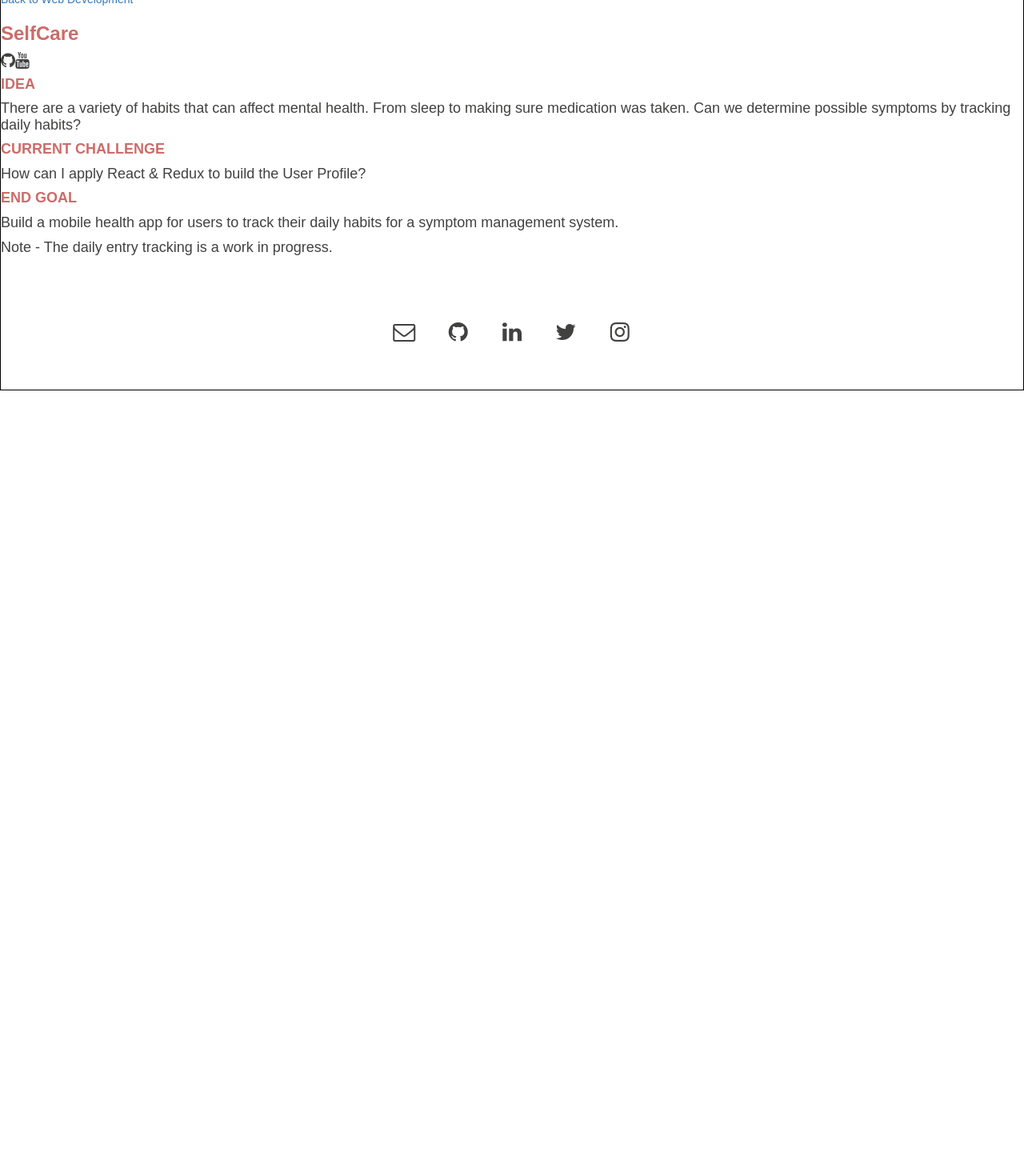
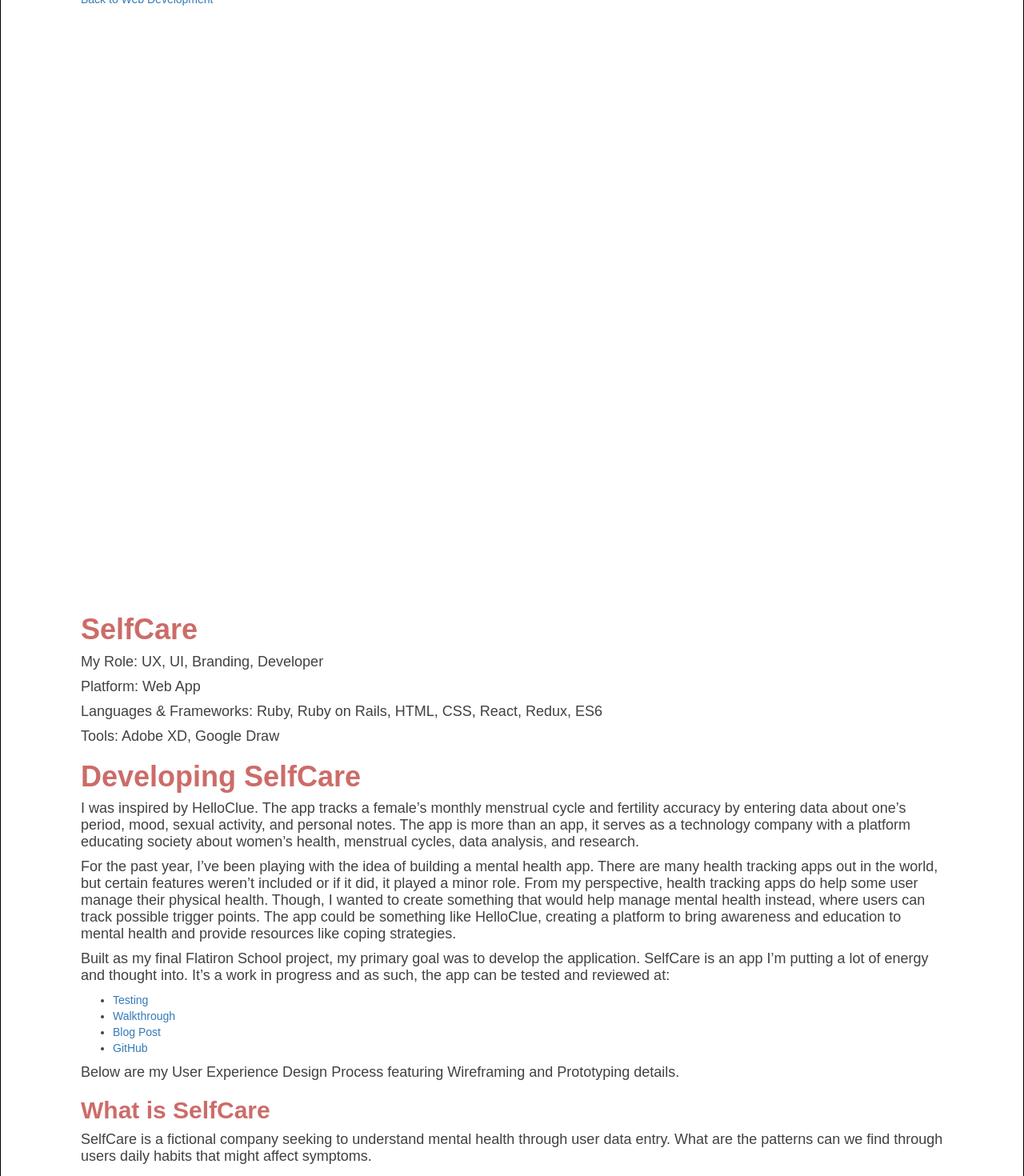
Before and after one commit to christinetran825/tofukid-website, a React (Create React App) app: page /work/web-dev/selfcare in a window 1280 px wide. Shown: the part 200-1670 px from the top of the page at 80% size. Before the commit the page ends 800 px from the top, so only its background shows below. Built offline with nearby package versions, Linux system fonts and the light colour scheme; a web font is replaced by a local one.

Commit message:
updated semantics, classNames, and styles

```diff
--- a/src/App.css
+++ b/src/App.css
@@ -248,7 +248,7 @@ main h1 {
    ABOUT & PROJECTS Styles
    ========================================================================== */
 
-.about, .latest-projects, .projects {
+.about, .latest-projects, .projects, .visuals {
   margin: 30px;
   display: grid;
   grid-gap: 40px;
@@ -271,12 +271,13 @@ main h1 {
   grid-template-columns: repeat(auto-fit, minmax(250px, 1fr));
 } */
 
-.projects {
+.projects, .visuals {
   grid-template-columns: repeat(auto-fit, minmax(200px, 1fr));
 }
 
 .latest-projects img,
-.projects img {
+.projects img,
+.visuals img {
   width: 100%;
 }
 
@@ -324,6 +325,38 @@ main h1 {
 }
 
 /* ==========================================================================
+   WebApps Styles
+   ========================================================================== */
+
+.hero-image {
+  height: 50%;
+  background-position: center;
+  background-repeat: no-repeat;
+  background-size: cover;
+  position: relative;
+}
+
+#selfcare .hero-image {
+  /* background-image: url("/images/web-dev/tea-crate/prototypes/landing-page-high.jpg"); */
+}
+
+#artphilia .hero-image {
+  background-image: url("/images/web-dev/artphilia/prototypes/artphilia-landing-page-high-2x.jpg");
+}
+
+#teacrate .hero-image {
+  background-image: url("/images/web-dev/tea-crate/prototypes/landing-page-high.jpg");
+}
+
+#seedpicker .hero-image {
+  /* background-image: url("/images/web-dev/tea-crate/prototypes/landing-page-high.jpg"); */
+}
+
+.webapps {
+  padding: 0 100px;
+}
+
+/* ==========================================================================
    BREAKPOINT Styles
    ========================================================================== */
 
--- a/src/components/WebApps/Artphilia.js
+++ b/src/components/WebApps/Artphilia.js
@@ -1,29 +1,44 @@
 import React, { Component } from 'react';
+import { Link } from 'react-router-dom'
 
 class Artphilia extends Component {
   render(){
     return (
-      <section className="webapps">
+      <div id="artphilia" className="webapps">
+        <div className="hero-image">
           <span><a href="/work">Back to Web Development</a></span>
-        <div className="webapp">
-          <div className="title">
-            <div className="project-name">
-              <h3>Artphilia</h3>
         </div>
-            <div className="links">
-              <a href="https://github.com/christinetran825/Artphilia" target="_blank" rel="noopener noreferrer"><i className="fa fa-github fa-lg fa-2x"></i></a>
-              <a href="https://youtu.be/LW-DTvgwrGs" target="_blank" rel="noopener noreferrer"><i className="fa fa-youtube fa-lg fa-2x"></i></a>
-            </div>
-          </div>
-          <div className="details">
-            <div className="roles">
+
+        <section className="webapp">
+          <h1>Artphilia</h1>
+          <div className="specs">
             <p>My Role: UX, UI, Branding, Developer</p>
             <p>Platform: Web App</p>
             <p>Languages & Frameworks: Ruby, Ruby on Rails, HTML, CSS, jQuery, Javascript</p>
             <p>Tools: Adobe XD, Google Draw</p>
           </div>
           <div className="summary">
-              <h2>Creating Artphilia</h2>
+            <h2>Developing Artphilia</h2>
+            <p>Art can be found just about anywhere. Most art we, as a society, come across are through museums and art galleries. Though, not many artists are found in such places, many can be found at art fairs, convention centers, animations, and social media (like Instagram). As Artists continue to make and share their work, it’s hard to keep track of the ones we come across and like. I thought it’ll be a fun idea to build an app collecting artists (non-musicians) that we find and like; sort of like a rolodex. Users can also record artwork they like, own, or wish to own.</p>
+            <p>Built as one of my Flatiron School projects, my primary goal was to develop an application. At the time, I managed the build with an app flow. As such, the app can be tested and reviewed at:</p>
+              <ul>
+                <li>
+                  <Link to="artphilia.application.heroku.com" target="_blank">Testing</Link>
+                </li>
+                <li>
+                  <Link to="https://youtu.be/LW-DTvgwrGs" target="_blank">Walkthrough</Link></li>
+                <li>
+                  <Link to="" target="_blank">Blog Post</Link></li>
+                <li>
+                  <Link to="https://github.com/christinetran825/Artphilia" target="_blank">GitHub</Link></li>
+              </ul>
+            <p>Below are my User Experience Design Process featuring Wireframing and Prototyping details.</p>
+          </div>
+        </section>
+
+        <section className="details">
+          <div className="goals">
+            <h2>What is Artphilia</h2>
             <p>Artphilia is a fictional company seeking to share independent artists we like, their work, and their story.</p>
           </div>
           <div className="problem">
@@ -35,20 +50,35 @@ class Artphilia extends Component {
             <h2>The Solution</h2>
             <p>Design an app allowing users to input an artist’s name, website/portfolio link, where they were discovered, rating, and notes. With the artist recorded, allow users to upload an image of the artwork they like, own, or wish to own.</p>
           </div>
+        </section>
+
+        <section className="design-process">
+          <h2>Sitemapping</h2>
           <div className="visuals">
-              <h2>Sitemapping</h2>
-              <img className="site-mapping" src="./images/web-dev/artphilia/artphilia-site-mapping.jpg" alt="artphilia-site-mapping"/>
-              <h2>Wireframing</h2>
-              <img className="wireframes" src="./images/web-dev/artphilia/all-artists.jpg" alt="artphilia-all-artists-page"/>
-              <img className="wireframes" src="./images/web-dev/artphilia/artist-page.jpg" alt="artphilia-artists-page"/>
-              <img className="wireframes" src="./images/web-dev/artphilia/favorite-artists.jpg" alt="artphilia-favorite-artists-page"/>
-              <img className="wireframes" src="./images/web-dev/artphilia/artworks-owned.jpg" alt="artphilia-artworks-owned-page"/>
-              <img className="forms" src="./images/web-dev/artphilia/add-artist-form-modal.jpg" alt="artphilia-add-artists-form"/>
-              <img className="forms" src="./images/web-dev/artphilia/add-artwork-form-modal.jpg" alt="artphilia-add-artworks-form"/>
+            <img src="../../images/web-dev/artphilia/artphilia-site-mapping.jpg" alt="artphilia-site-mapping"/>
           </div>
+
+          <h2>Wireframes</h2>
+          <div className="visuals">
+            <img src="../../images/web-dev/artphilia/wireframes/all-artists.jpg" alt="artphilia-all-artists-page"/>
+            <img src="../../images/web-dev/artphilia/wireframes/artist-page.jpg" alt="artphilia-artists-page"/>
+            <img src="../../images/web-dev/artphilia/wireframes/favorite-artists.jpg" alt="artphilia-favorite-artists-page"/>
+            <img src="../../images/web-dev/artphilia/wireframes/artworks-owned.jpg" alt="artphilia-artworks-owned-page"/>
+            <img src="../../images/web-dev/artphilia/wireframes/add-artist-form-modal.jpg" alt="artphilia-add-artists-form"/>
+            <img src="../../images/web-dev/artphilia/wireframes/add-artwork-form-modal.jpg" alt="artphilia-add-artworks-form"/>
           </div>
+
+          <h2>Prototypes</h2>
+          <div className="visuals">
+            <img src="../../images/web-dev/artphilia/prototypes/artphilia-all-artists.jpg" alt="artphilia-all-artists-page"/>
+            <img src="../../images/web-dev/artphilia/prototypes/artphilia-artist-page.jpg" alt="artphilia-artists-page"/>
+            <img src="../../images/web-dev/artphilia/prototypes/artphilia-favorite-artists.jpg" alt="artphilia-favorite-artists-page"/>
+            <img src="../../images/web-dev/artphilia/prototypes/artphilia-artworks-owned.jpg" alt="artphilia-artworks-owned-page"/>
+            <img src="../../images/web-dev/artphilia/prototypes/artphilia-add-artist-form-modal.jpg" alt="artphilia-add-artists-form"/>
+            <img src="../../images/web-dev/artphilia/prototypes/artphilia-add-artwork-form-modal.jpg" alt="artphilia-add-artworks-form"/>
           </div>
         </section>
+      </div>
     )
   }
 }
--- a/src/components/WebApps/SeedPicker.js
+++ b/src/components/WebApps/SeedPicker.js
@@ -1,28 +1,40 @@
 import React, { Component } from 'react';
+import { Link } from 'react-router-dom'
 
 class SeedPicker extends Component {
   render(){
     return (
-      <section className="webapps">
-        <span><a href="/work">Back to Web Development</a></span>
-        <div className="webapp">
-          <div className="title">
-            <div className="project-name">
-              <h3>SeedPicker</h3>
-            </div>
-            <div className="links">
-              <a href="https://github.com/christinetran825/seed-picker-cli-app" target="_blank" rel="noopener noreferrer"><i className="fa fa-github fa-lg fa-2x"></i></a>
-              <a href="https://youtu.be/4QXM_g-vNr8" target="_blank" rel="noopener noreferrer"><i className="fa fa-youtube fa-lg fa-2x"></i></a>
-            </div>
+      <div id="seedpicker" className="webapps">
+        <div className="hero-image">
+          <span><a href="/work">Back to Web Development</a></span>
+        </div>
+
+        <section className="webapp">
+          <h3>SeedPicker</h3>
+          <div className="specs">
+            <p>My Role: Developer</p>
+            <p>Platform: CLI Gem</p>
+            <p>Languages & Frameworks: Ruby, Nokogiri</p>
+            <p>Tools: CLI</p>
           </div>
-          <div className="details">
-            <h4>IDEA</h4>
-            <p>I like vegetables. I chose a fun seed website to practice my CLI skills.</p>
-            <h4>CURRENT CHALLENGE</h4>
-            <p>Build a CLI Gem using Nokogiri and Ruby.</p>
+
+          <div className="summary">
+            <h2>Developing SeedPicker</h2>
+            <p>I like vegetables. I chose a fun seed website to practice my CLI skills. Build a CLI Gem using Nokogiri and Ruby.</p>
+            <ul>
+              <li>
+                <Link to="#" target="_blank">Testing</Link>
+              </li>
+              <li>
+                <Link to="https://youtu.be/4QXM_g-vNr8" target="_blank">Walkthrough</Link></li>
+              <li>
+                <Link to="" target="_blank">Blog Post</Link></li>
+              <li>
+                <Link to="https://github.com/christinetran825/seed-picker-cli-app" target="_blank">GitHub</Link></li>
+            </ul>
           </div>
-        </div>
-      </section>
+        </section>
+      </div>
     )
   }
 }
--- a/src/components/WebApps/SelfCare.js
+++ b/src/components/WebApps/SelfCare.js
@@ -1,31 +1,83 @@
 import React, { Component } from 'react';
+import { Link } from "react-router-dom";
 
 class SelfCare extends Component {
   render(){
     return (
-      <section className="webapps">
-        <span><a href="/work">Back to Web Development</a></span>
-        <div className="webapp">
-          <div className="title">
-            <div className="project-name">
-              <h3>SelfCare</h3>
-            </div>
-            <div className="links">
-              <a href="https://github.com/christinetran825/SelfCare-C" target="_blank" rel="noopener noreferrer"><i className="fa fa-github fa-lg fa-2x"></i></a>
-              <a href="https://youtu.be/6Py4HcsAqNQ" target="_blank" rel="noopener noreferrer"><i className="fa fa-youtube fa-lg fa-2x"></i></a>
-            </div>
+      <div id="selfcare" className="webapps">
+        <div className="hero-image">
+          <span><a href="/work">Back to Web Development</a></span>
+        </div>
+
+        <section className="webapp">
+          <h1>SelfCare</h1>
+          <div className="specs">
+            <p>My Role: UX, UI, Branding, Developer</p>
+            <p>Platform: Web App</p>
+            <p>Languages & Frameworks: Ruby, Ruby on Rails, HTML, CSS, React, Redux, ES6</p>
+            <p>Tools: Adobe XD, Google Draw</p>
           </div>
-          <div className="details">
-            <h4>IDEA</h4>
-            <p>There are a variety of habits that can affect mental health. From sleep to making sure medication was taken. Can we determine possible symptoms by tracking daily habits?</p>
-            <h4>CURRENT CHALLENGE</h4>
-            <p>How can I apply React & Redux to build the User Profile?</p>
-            <h4>END GOAL</h4>
-            <p>Build a mobile health app for users to track their daily habits for a symptom management system.</p>
-            <p className="notes">Note - The daily entry tracking is a work in progress.</p>
+
+          <div className="summary">
+            <h1>Developing SelfCare</h1>
+            <p>I was inspired by HelloClue. The app tracks a female’s monthly menstrual cycle and fertility accuracy by entering data about one’s period, mood, sexual activity, and personal notes. The app is more than an app, it serves as a technology company with a platform educating society about women’s health, menstrual cycles, data analysis, and research.</p>
+            <p>For the past year, I’ve been playing with the idea of building a mental health app. There are many health tracking apps out in the world, but certain features weren’t included or if it did, it played a minor role. From my perspective, health tracking apps do help some user manage their physical health. Though, I wanted to create something that would help manage mental health instead, where users can track possible trigger points. The app could be something like HelloClue, creating a platform to bring awareness and education to mental health and provide resources like coping strategies.</p>
+            <p>Built as my final Flatiron School project, my primary goal was to develop the application. SelfCare is an app I’m putting a lot of energy and thought into. It’s a work in progress and as such, the app can be tested and reviewed at:</p>
+              <ul>
+                <li>
+                  <Link to="selfcare.application.heroku.com" target="_blank">Testing</Link>
+                </li>
+                <li>
+                  <Link to="https://youtu.be/6Py4HcsAqNQ" target="_blank">Walkthrough</Link></li>
+                <li>
+                  <Link to="" target="_blank">Blog Post</Link></li>
+                <li>
+                  <Link to="https://github.com/christinetran825/SelfCare-C" target="_blank">GitHub</Link></li>
+              </ul>
+            <p>Below are my User Experience Design Process featuring Wireframing and Prototyping details.</p>
           </div>
-        </div>
-      </section>
+        </section>
+
+        <section className="details">
+          <div className="goals">
+            <h2>What is SelfCare</h2>
+            <p>SelfCare is a fictional company seeking to understand mental health through user data entry. What are the patterns can we find through users daily habits that might affect symptoms.</p>
+          </div>
+          <div className="problem">
+            <h2>The Problem</h2>
+            <h4>1. How can we make the app data entry simple, friendly, and most importantly not overwhelming?</h4>
+            <p>Those affected with mental health can struggle with simple things like getting out of bed. The app should allow users to input their data with a simple click or tap. I thought maybe setting up a calendar like structure with a box denoting each symptom that can be clicked or tapped if the user completed that task.</p>
+
+            <h4>2. What symptoms should be include?</h4>
+            <p>I mapped out a variety of actions and activities that could be useful as symptom data. Below is a large map of what I think could be included. While observing the map, I noticed that the data can be very overwhelming. Perhaps we can have the actions customizable by the user or by physician guidance to help target more specific areas.</p>
+
+            <h4>3. How can we implement an organization system?</h4>
+            <p>Organizing paperwork can be an issue for many people with or without being affected by mental health. In terms of health, there are those who seek more than one physicians or have had changes in medical insurances. I thought it would be helpful to allow users record their past and present medical providers, insurances, and medications. It can help medical professionals determine the best care and alternatives if a user chooses to share their information.</p>
+          </div>
+          <div className="solution">
+            <h2>The Solution</h2>
+            <p>Build a mobile health app for users to track their daily habits for a symptom management system with a backend API to load data via Redux to a React based app. </p>
+          </div>
+        </section>
+
+        <section className="design-process">
+          <h2>Sitemapping</h2>
+          <div className="visuals">
+
+          </div>
+
+          <h2>Wireframes</h2>
+          <div className="visuals">
+
+          </div>
+
+          <h2>Prototypes</h2>
+          <div className="visuals">
+
+          </div>
+        </section>
+
+      </div>
     )
   }
 }
--- a/src/components/WebApps/TeaCrate.js
+++ b/src/components/WebApps/TeaCrate.js
@@ -1,34 +1,49 @@
 import React, { Component } from 'react';
+import { Link } from 'react-router-dom'
 
 class TeaCrate extends Component {
   render(){
     return (
-      <section className="webapps">
+      <div id="teacrate" className="webapps">
+        <div className="hero-image">
           <span><a href="/work">Back to Web Development</a></span>
-        <div className="webapp">
-          <div className="title">
-            <div className="project-name">
-              <h3>Tea Crate</h3>
         </div>
-            <div className="links">
-              <a href="https://github.com/christinetran825/tea-crate" target="_blank" rel="noopener noreferrer"><i className="fa fa-github fa-lg fa-2x"></i></a>
-              <a href="https://youtu.be/3LCFISldE2w" target="_blank" rel="noopener noreferrer"><i className="fa fa-youtube fa-lg fa-2x"></i></a>
-            </div>
-          </div>
-          <div className="details">
-            <div className="roles">
+
+        <section className="webapp">
+          <h1>Tea Crate</h1>
+          <div className="specs">
             <p>My Role: UX, UI, Branding, Developer</p>
             <p>Platform: Web App</p>
             <p>Languages & Frameworks: Ruby, Ruby on Rails, Sinatra, Model View Controller (MVC), HTML, CSS</p>
           </div>
           <div className="summary">
-              <h2>Creating Tea Crate</h2>
-              <p>Tea represents a culture, flavors, and reflection. How it’s collected, processed, practiced, and consume varies from culture to culture and person to person. Usually, you can tell the level of tea devotion by the drinker’s tea collection. A casual drinker will have maybe three types of tea. Tea Lovers can have five or seven. True tea connoisseurs will an entire cupboard bursting with blends and flavors for any and every tea occasion. Tea Crate is a fictional company seeking to collect teas of the world through the help of their users.</p>
+            <h2>Developing Tea Crate</h2>
+            <p>Tea represents a culture, flavors, and reflection. How it’s collected, processed, practiced, and consume varies from culture to culture and person to person. Usually, you can tell the level of tea devotion by the drinker’s tea collection. A casual drinker will have maybe three types of tea. Tea Lovers can have five or seven. True tea connoisseurs will an entire cupboard bursting with blends and flavors for any and every tea occasion.</p>
+            <ul>
+              <li>
+                <Link to="tea-crate.application.heroku.com" target="_blank">Testing</Link>
+              </li>
+              <li>
+                <Link to="https://youtu.be/3LCFISldE2w" target="_blank">Walkthrough</Link></li>
+              <li>
+                <Link to="" target="_blank">Blog Post</Link></li>
+              <li>
+                <Link to="https://github.com/christinetran825/tea-crate" target="_blank">GitHub</Link></li>
+            </ul>
+            <p>Below are my User Experience Design Process featuring Wireframing and Prototyping details.</p>
+          </div>
+        </section>
+
+        <section className="details">
+          <div className="goals">
+            <h2>What is Tea Crate</h2>
+            <p>Tea Crate is a fictional company seeking to collect teas of the world through the help of their users.</p>
           </div>
           <div className="problem">
             <h2>The Problem</h2>
             <h4>1. Tracking Teas</h4>
             <p>All pure teas originate from the same plant species, Camellia Sinensis. Teas become a type because of different processing procedures. Typically there are 7 types of tea - black, green, Oolong, white, roobios, and herbal infusions. Many brands, big and small, produce and market their own version of each type of tea.</p>
+
             <h4>2. Defining Tea Experiences</h4>
             <p>There are people who like tea, who love tea, and who can’t function without at least one cup of tea a day. There may be some who might not care or be able to distinguish a tea’s characteristics before adding any other ingredients. Depending on the tea drinker, the “way of tea” varies.</p>
             <ul>
@@ -42,19 +57,34 @@ class TeaCrate extends Component {
             <h2>The Solution</h2>
             <p>Design an app allowing users to input the brand name, tea name, and tea type to the tea they’ve tried. They can include the way they brewed and consumed their tea to record their version of the perfect tea. Tea crate can collect the various teas experienced by their users while their users can keep track of how they had their best cup of tea?</p>
           </div>
+        </section>
+
+        <section clasdName="design-process">
+          <h2>Sitemapping</h2>
           <div className="visuals">
-              <h2>Sitemapping</h2>
-              <img src="./images/web-dev/tea-crate/tea-crate-site-mapping.jpg" alt="tea-crate-site-mapping"/>
+            <img src="../../images/web-dev/tea-crate/tea-crate-site-mapping.jpg" alt="tea-crate-site-mapping"/>
+          </div>
+
           <h2>Wireframing</h2>
-              <img className="wireframes" src="./images/web-dev/tea-crate/landing-page-2x.jpg" alt="tea-crate-landing-page"/>
-              <img className="wireframes" src="./images/web-dev/tea-crate/my-tea-crate-2x.jpg" alt="tea-crate-tea-list"/>
-              <img className="wireframes" src="./images/web-dev/tea-crate/tea-resources-web-pages-2x.jpg" alt="tea-crate-tea-resources-web-pages"/>
-              <img className="wireframes" src="./images/web-dev/tea-crate/brew-timer-2x.jpg" alt="tea-crate-brew-timer"/>
-              <img className="forms" src="./images/web-dev/tea-crate/add-tea-form-modal-2x.jpg" alt="tea-crate-add-tea-form"/>
+          <div className="visuals">
+            <img className="wireframes" src="../../images/web-dev/tea-crate/wireframes/landing-page.jpg" alt="tea-crate-landing-page"/>
+            <img className="wireframes" src="../../images/web-dev/tea-crate/wireframes/my-tea-crate.jpg" alt="tea-crate-tea-list"/>
+            <img className="wireframes" src="../../images/web-dev/tea-crate/wireframes/tea-resources-web-pages.jpg" alt="tea-crate-tea-resources-web-pages"/>
+            <img className="wireframes" src="../../images/web-dev/tea-crate/wireframes/brew-timer.jpg" alt="tea-crate-brew-timer"/>
+            <img className="forms" src="../../images/web-dev/tea-crate/wireframes/add-tea-form-modal.jpg" alt="tea-crate-add-tea-form"/>
           </div>
-          </div>
+
+          <h2>Prototypes</h2>
+          <div className="visuals">
+            <img className="wireframes" src="../../images/web-dev/tea-crate/prototypes/landing-page-high.jpg" alt="tea-crate-landing-page"/>
+            <img className="wireframes" src="../../images/web-dev/tea-crate/prototypes/my-tea-crate.jpg" alt="tea-crate-tea-list"/>
+            <img className="wireframes" src="../../images/web-dev/tea-crate/prototypes/tea-resources-web-pages.jpg" alt="tea-crate-tea-resources-web-pages"/>
+            <img className="wireframes" src="../../images/web-dev/tea-crate/prototypes/brew-timer.jpg" alt="tea-crate-brew-timer"/>
+            <img className="forms" src="../../images/web-dev/tea-crate/prototypes/add-tea-form-modal.jpg" alt="tea-crate-add-tea-form"/>
           </div>
         </section>
+
+      </div>
     )
   }
 }
```
Lines whose indentation alone changed are shown as unchanged.
